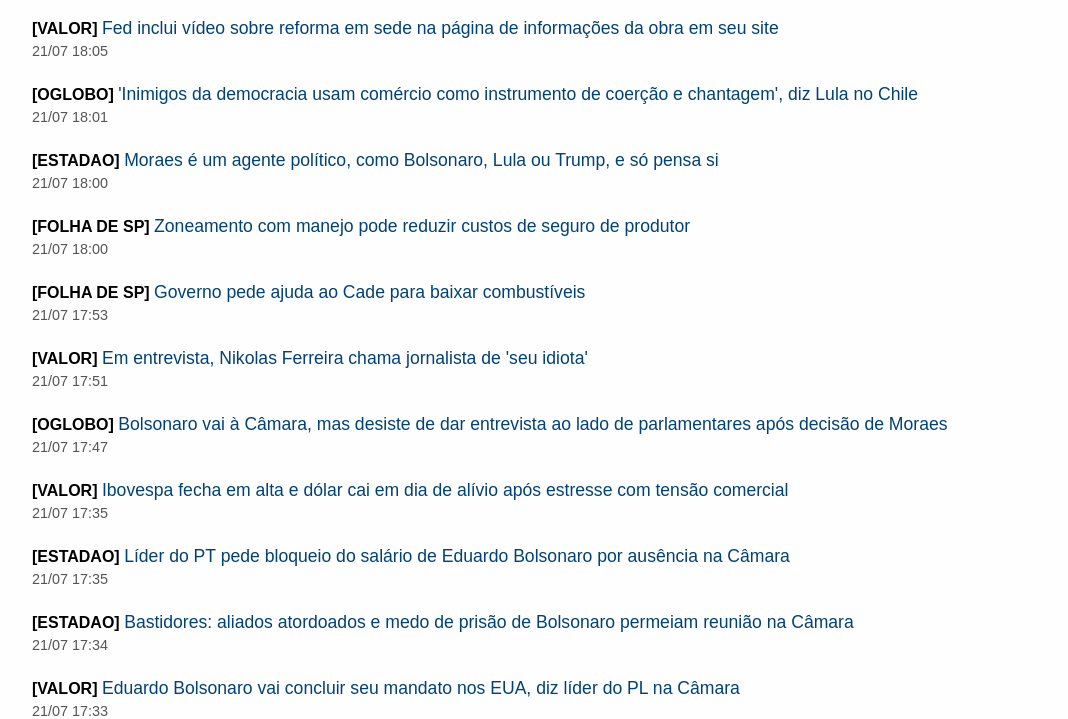
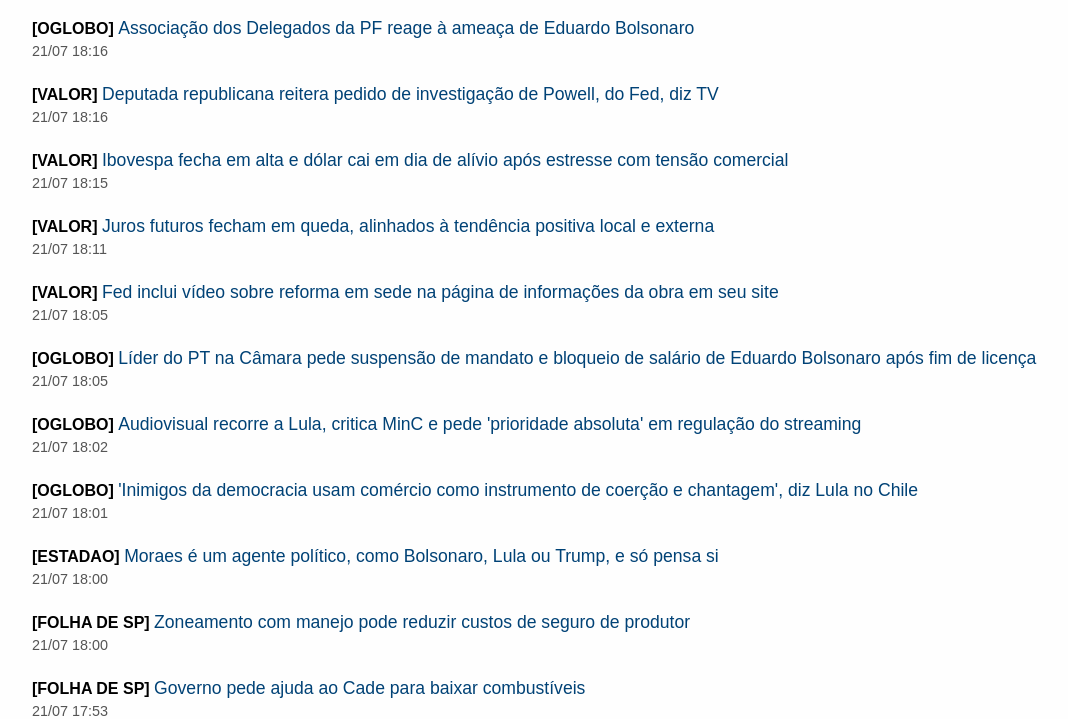
Before and after one commit to fjatahy/noticias-diarias_3, a plain HTML site: page index.html in a window 1280 px wide. Shown: the part 81-800 px from the top of the page, without its empty margins (8-1076 px from the left). Drawn offline with Linux system fonts and the light colour scheme.

Commit message:
Atualização automática de notícias

```diff
--- a/index.html
+++ b/index.html
@@ -17,6 +17,30 @@
         <h1>📰 Notícias Diárias – 21/07/2025</h1>
 
         <div class="materia">
+            <span class="jornal">[OGLOBO]</span>
+            <a href="https://oglobo.globo.com/blogs/lauro-jardim/post/2025/07/associacao-dos-delegados-da-pf-reage-a-ameaca-de-eduardo-bolsonaro.ghtml" class="titulo" target="_blank">Associação dos Delegados da PF reage à ameaça de Eduardo Bolsonaro</a>
+            <div class="data">21/07 18:16</div>
+        </div>
+
+        <div class="materia">
+            <span class="jornal">[VALOR]</span>
+            <a href="https://valor.globo.com/financas/noticia/2025/07/21/deputada-republicana-reitera-pedido-de-investigacao-de-powell-do-fed-diz-tv.ghtml" class="titulo" target="_blank">Deputada republicana reitera pedido de investigação de Powell, do Fed, diz TV</a>
+            <div class="data">21/07 18:16</div>
+        </div>
+
+        <div class="materia">
+            <span class="jornal">[VALOR]</span>
+            <a href="https://valor.globo.com/financas/ao-vivo/2023/06/16/dolar-avanca-e-ibovespa-recua-em-dia-de-correcao-siga-os-mercados.ghtml" class="titulo" target="_blank">Ibovespa fecha em alta e dólar cai em dia de alívio após estresse com tensão comercial</a>
+            <div class="data">21/07 18:15</div>
+        </div>
+
+        <div class="materia">
+            <span class="jornal">[VALOR]</span>
+            <a href="https://valor.globo.com/financas/noticia/2025/07/21/juros-futuros-fecham-em-queda-alinhados-a-tendencia-positiva-local-e-externa.ghtml" class="titulo" target="_blank">Juros futuros fecham em queda, alinhados à tendência positiva local e externa</a>
+            <div class="data">21/07 18:11</div>
+        </div>
+
+        <div class="materia">
             <span class="jornal">[VALOR]</span>
             <a href="https://valor.globo.com/financas/noticia/2025/07/21/fed-inclui-video-sobre-reforma-em-sede-na-pagina-de-informacoes-da-obra-em-seu-site.ghtml" class="titulo" target="_blank">Fed inclui vídeo sobre reforma em sede na página de informações da obra em seu site</a>
             <div class="data">21/07 18:05</div>
@@ -24,6 +48,18 @@
 
         <div class="materia">
             <span class="jornal">[OGLOBO]</span>
+            <a href="https://oglobo.globo.com/politica/noticia/2025/07/21/lider-do-pt-na-camara-pede-suspensao-de-mandato-e-bloqueio-de-salario-de-eduardo-bolsonaro-apos-fim-de-licenca.ghtml" class="titulo" target="_blank">Líder do PT na Câmara pede suspensão de mandato e bloqueio de salário de Eduardo Bolsonaro após fim de licença</a>
+            <div class="data">21/07 18:05</div>
+        </div>
+
+        <div class="materia">
+            <span class="jornal">[OGLOBO]</span>
+            <a href="https://oglobo.globo.com/blogs/lauro-jardim/post/2025/07/audiovisual-recorre-a-lula-critica-minc-e-pede-prioridade-absoluta-em-regulacao-do-streaming.ghtml" class="titulo" target="_blank">Audiovisual recorre a Lula, critica MinC e pede 'prioridade absoluta' em regulação do streaming</a>
+            <div class="data">21/07 18:02</div>
+        </div>
+
+        <div class="materia">
+            <span class="jornal">[OGLOBO]</span>
             <a href="https://oglobo.globo.com/economia/noticia/2025/07/21/inimigos-da-democracia-usam-comercio-como-instrumento-de-coercao-e-chantagem-diz-lula-no-chile.ghtml" class="titulo" target="_blank">'Inimigos da democracia usam comércio como instrumento de coerção e chantagem', diz Lula no Chile</a>
             <div class="data">21/07 18:01</div>
         </div>
@@ -54,14 +90,8 @@
 
         <div class="materia">
             <span class="jornal">[OGLOBO]</span>
-            <a href="https://oglobo.globo.com/politica/noticia/2025/07/21/bolsonaro-vai-a-camara-mas-desiste-de-dar-entrevista-ao-lado-de-parlamentares-apos-decisao-de-moraes.ghtml" class="titulo" target="_blank">Bolsonaro vai à Câmara, mas desiste de dar entrevista ao lado de parlamentares após decisão de Moraes</a>
+            <a href="https://oglobo.globo.com/politica/noticia/2025/07/21/bolsonaro-vai-a-camara-mas-desiste-de-dar-entrevista-ao-lado-de-parlamentares-apos-decisao-de-moraes.ghtml" class="titulo" target="_blank">Bolsonaro vai à Câmara e volta a criticar medidas impostas por Moraes: 'Máxima humilhação'</a>
             <div class="data">21/07 17:47</div>
-        </div>
-
-        <div class="materia">
-            <span class="jornal">[VALOR]</span>
-            <a href="https://valor.globo.com/financas/ao-vivo/2023/06/16/dolar-avanca-e-ibovespa-recua-em-dia-de-correcao-siga-os-mercados.ghtml" class="titulo" target="_blank">Ibovespa fecha em alta e dólar cai em dia de alívio após estresse com tensão comercial</a>
-            <div class="data">21/07 17:35</div>
         </div>
 
         <div class="materia">
@@ -3930,12 +3960,6 @@
 
         <div class="materia">
             <span class="jornal">[OGLOBO]</span>
-            <a href="https://oglobo.globo.com/blogs/sonar-a-escuta-das-redes/post/2025/07/bolsonaristas-criticam-operacao-da-pf-e-sugerem-que-moraes-agiu-apos-mensagens-de-trump-inacreditavel.ghtml" class="titulo" target="_blank">Bolsonaristas criticam operação da PF e sugerem que Moraes agiu após mensagens de Trump: 'Inacreditável'</a>
-            <div class="data">18/07 09:10</div>
-        </div>
-
-        <div class="materia">
-            <span class="jornal">[OGLOBO]</span>
             <a href="https://oglobo.globo.com/blogs/lauro-jardim/post/2025/07/bolsonarismo-vai-reagir-a-tornozeleira-com-discurso-da-perseguicao-judicial-e-sonha-com-fala-de-trump.ghtml" class="titulo" target="_blank">Bolsonarismo vai reagir à tornozeleira com discurso de perseguição judicial e sonha com fala de Trump</a>
             <div class="data">18/07 08:51</div>
         </div>
@@ -4080,18 +4104,6 @@
 
         <div class="materia">
             <span class="jornal">[VALOR]</span>
-            <a href="https://valor.globo.com/financas/noticia/2025/07/18/tarifaco-embaralha-cenario-politico-e-da-sobrevida-ao-pt-diz-xp-asset.ghtml" class="titulo" target="_blank">Tarifaço embaralha cenário político e dá ‘sobrevida’ ao PT, diz XP Asset</a>
-            <div class="data">18/07 05:00</div>
-        </div>
-
-        <div class="materia">
-            <span class="jornal">[VALOR]</span>
-            <a href="https://valor.globo.com/financas/noticia/2025/07/18/dolar-recua-em-dia-de-alivio-nos-juros.ghtml" class="titulo" target="_blank">Dólar recua em dia de alívio nos juros</a>
-            <div class="data">18/07 05:00</div>
-        </div>
-
-        <div class="materia">
-            <span class="jornal">[VALOR]</span>
             <a href="https://valor.globo.com/politica/coluna/lula-cresce-com-inimigo-na-mira-e-vendendo-sonhos.ghtml" class="titulo" target="_blank">Lula cresce com inimigo na mira e vendendo sonhos</a>
             <div class="data">18/07 05:00</div>
         </div>
```
